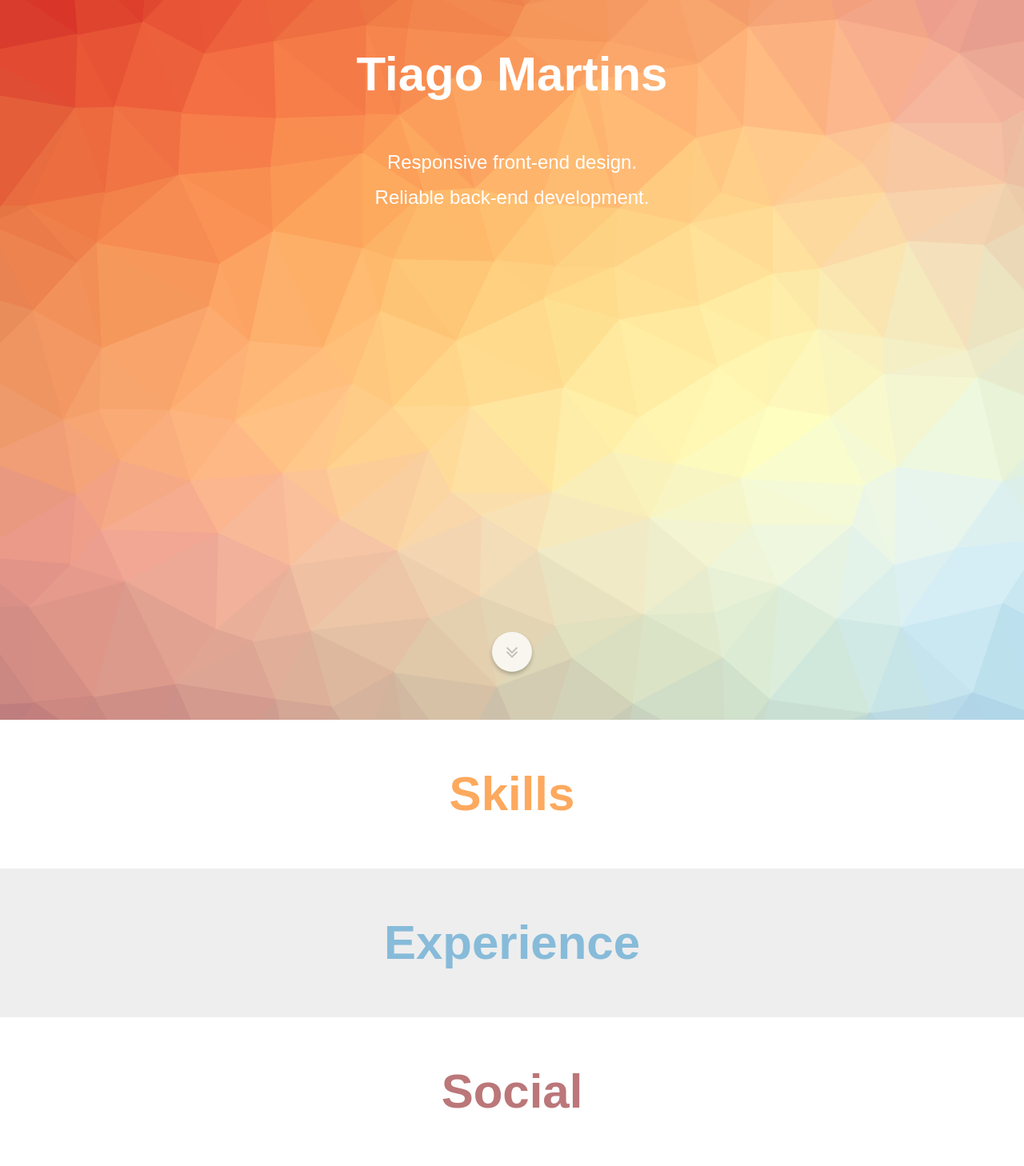
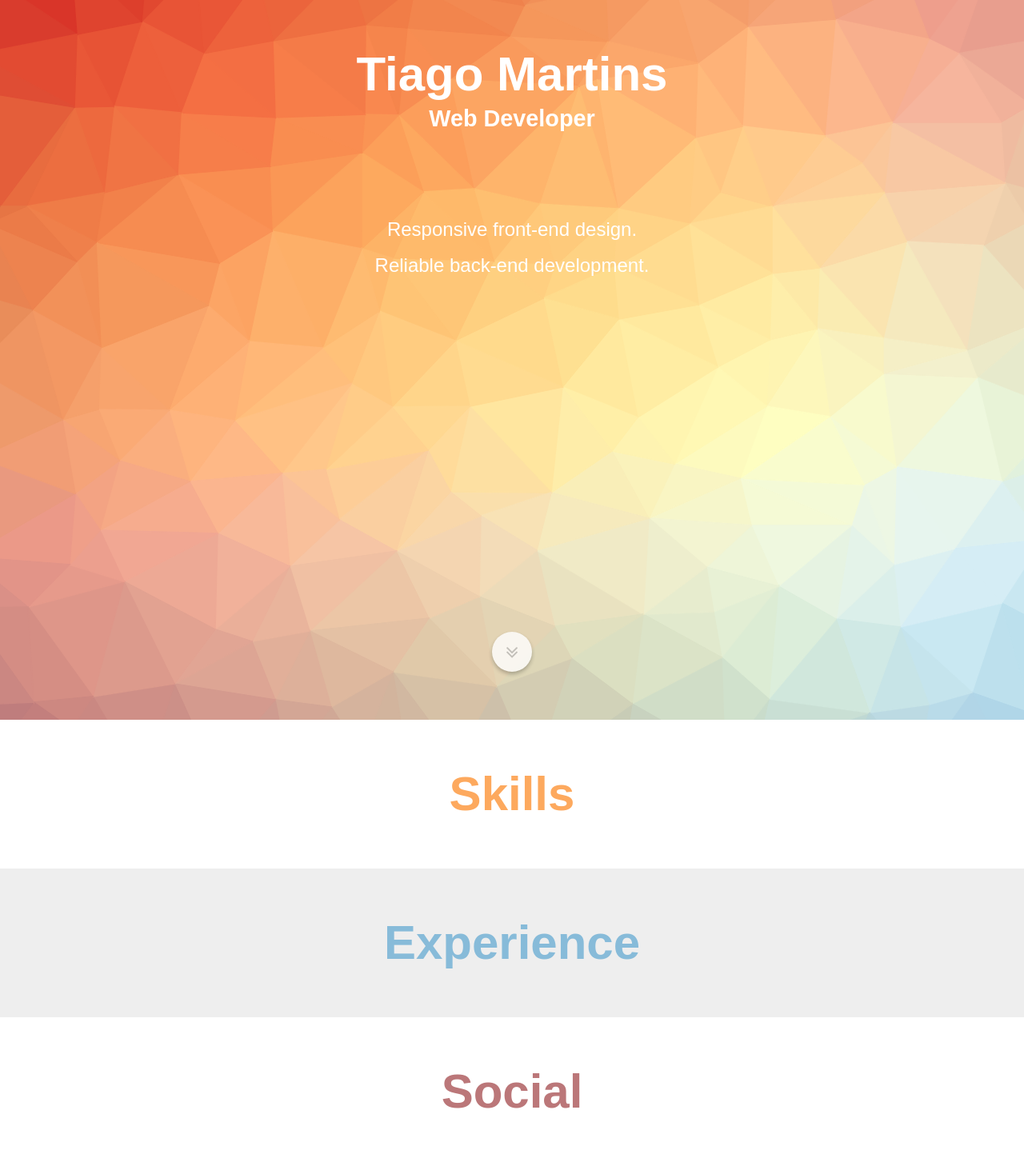
Before and after one commit to TiagoJMartins/tiagojmartins.github.io, a Jekyll site: the page built from portfolio.html, in a window 1280 px wide. Shown: the whole page at 80% size. Built offline with Jekyll 4.4.1, drawn with Linux system fonts in a browser that asks for light colours; nearby versions of some CDN libraries.

Commit message:
Update intro section text and formatting

```diff
--- a/css/pf.scss
+++ b/css/pf.scss
@@ -110,6 +110,13 @@ a {
     background: url(../assets/trpattern.svg);
     color: white;
     position: relative;
+
+    .subname {
+        font-weight: bold;
+        font-size: 1.2em;
+        margin-top: -2em;
+        margin-bottom: 3.5em;
+    }
 }
 
 .skills {
--- a/portfolio.html
+++ b/portfolio.html
@@ -6,6 +6,7 @@ permalink: /portfolio/
 
 <section class="intro">
     <h1 class="text-center">Tiago Martins</h1>
+    <p class="text-center subname">Web Developer</p>
     <p class="text-center">Responsive front-end design.</p>
     <p class="text-center">Reliable back-end development.</p>
     <a id="toContent" href="#skills"><i class="fa fa-angle-double-down circle center-block"></i></a>
```
